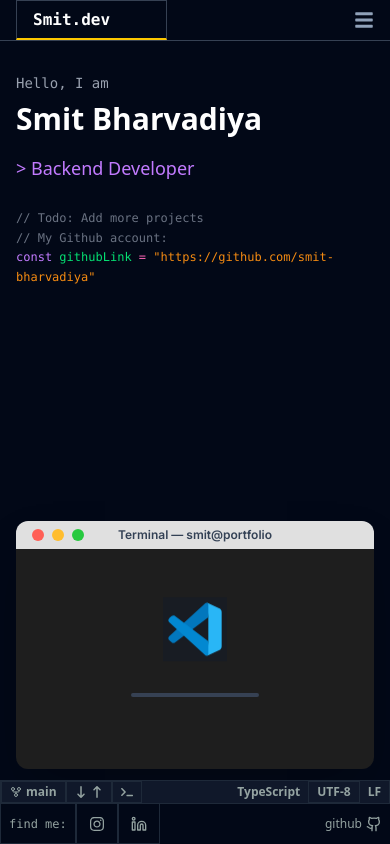
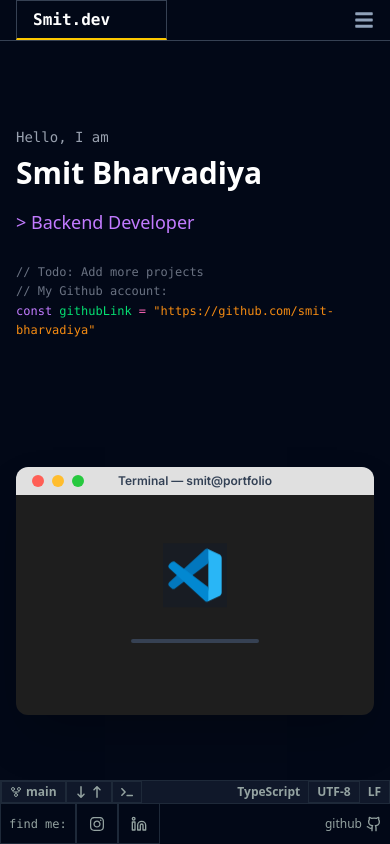
Before and after one commit to smitbharvadiya/portfolio, a React (Vite) app: page / in a window 390 px wide. Built offline with nearby package versions, Linux system fonts and the light colour scheme.

Commit message:
hero page responsiveness

```diff
--- a/src/components/HomeSection/Hero.jsx
+++ b/src/components/HomeSection/Hero.jsx
@@ -42,7 +42,7 @@ const Hero = () => {
 
   return (
     <motion.section
-      className="min-h-[90vh] bg-[#020817] text-white flex flex-col md:flex-row items-center justify-between px-4 sm:px-8 md:px-12 lg:px-20 py-8 sm:py-12 gap-6 sm:gap-8"
+      className="min-h-[90vh] bg-[#020817] text-white flex flex-col md:flex-row items-center justify-evenly md:justify-between px-4 sm:px-8 md:px-12 lg:px-20 py-8 sm:py-12 gap-6 sm:gap-6"
       initial="hidden"
       animate="visible"
       variants={containerVariants}
--- a/src/pages/home.jsx
+++ b/src/pages/home.jsx
@@ -8,7 +8,6 @@ export default function Home() {
     <div className="h-screen flex flex-col overflow-hidden">
         <Navbar/>
         <main className="flex-1 ">
-
         <Hero/>
         </main>
         <TerminalFooter/>
```
